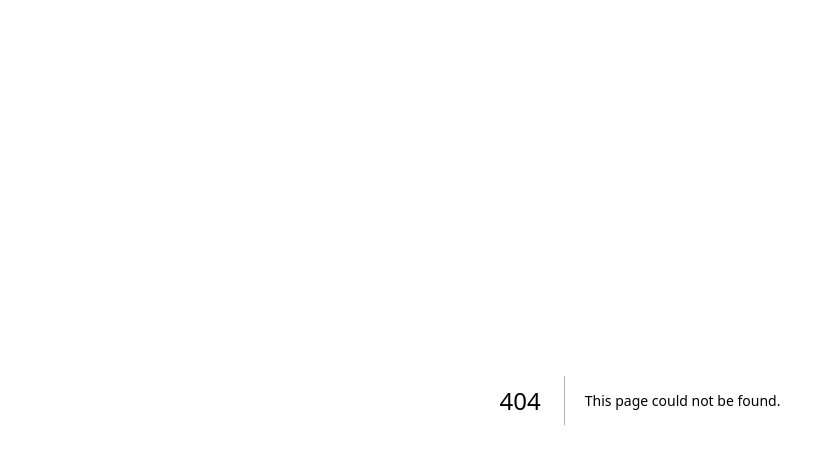
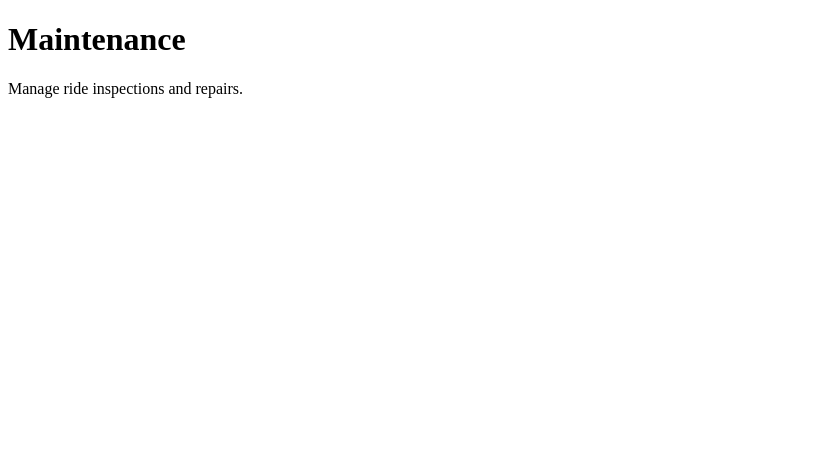
Before and after one commit to felucius/roller-coaster-manager-webapp, a Next.js app: page /maintenance in a window 1280 px wide. Before the commit this address had no page. Shown: the top 464 px of the page, without its empty margins (0-835 px from the left). Built offline with nearby package versions, Linux system fonts and the light colour scheme.

Commit message:
Replaced Mainscreen and added maintenancescreen with routing

```diff
--- /dev/null
+++ b/app/maintenance/page.tsx
@@ -0,0 +1,5 @@
+import MaintenanceScreen from "../../components/screens/MaintenanceScreen";
+
+export default function MaintenancePage() {
+  return <MaintenanceScreen />;
+}
--- /dev/null
+++ b/components/screens/MaintenanceScreen.tsx
@@ -0,0 +1,10 @@
+"use client";
+
+export default function MaintenanceScreen() {
+  return (
+    <main>
+      <h1>Maintenance</h1>
+      <p>Manage ride inspections and repairs.</p>
+    </main>
+  );
+}
```
Also changed, not shown: components/screens/MainScreen.tsx (renamed from app/components/screens/MainScreen.tsx, +8 -3 lines).
